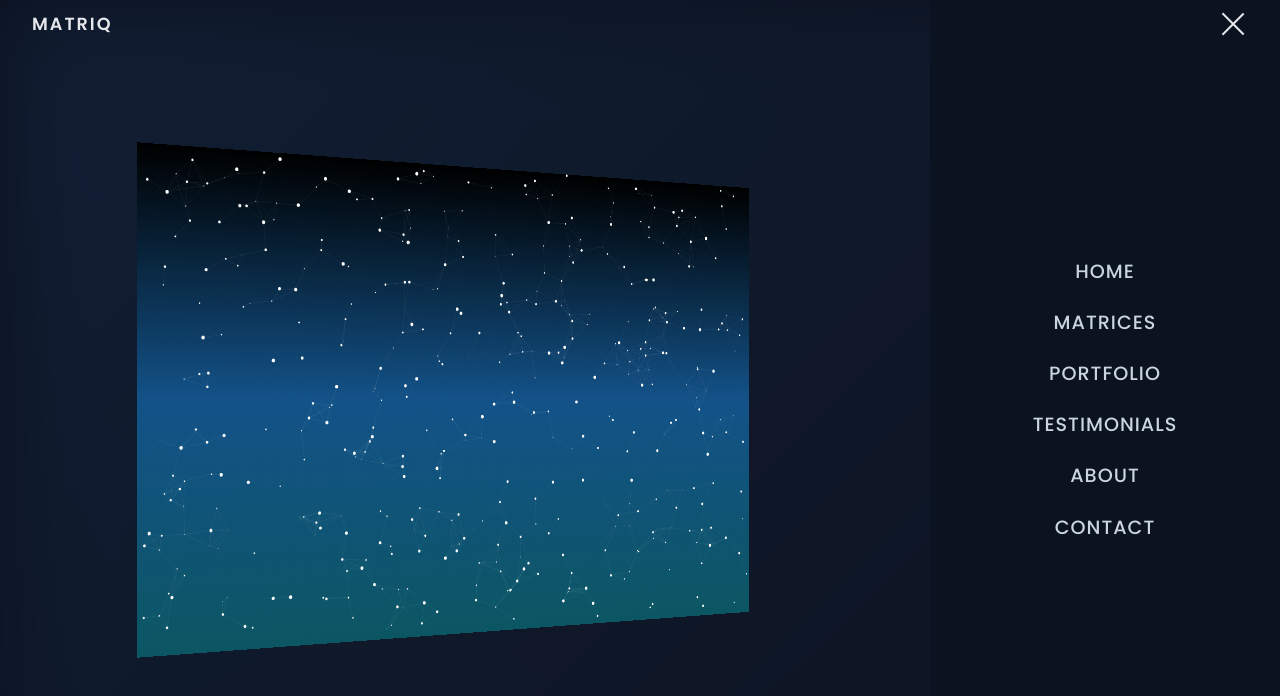
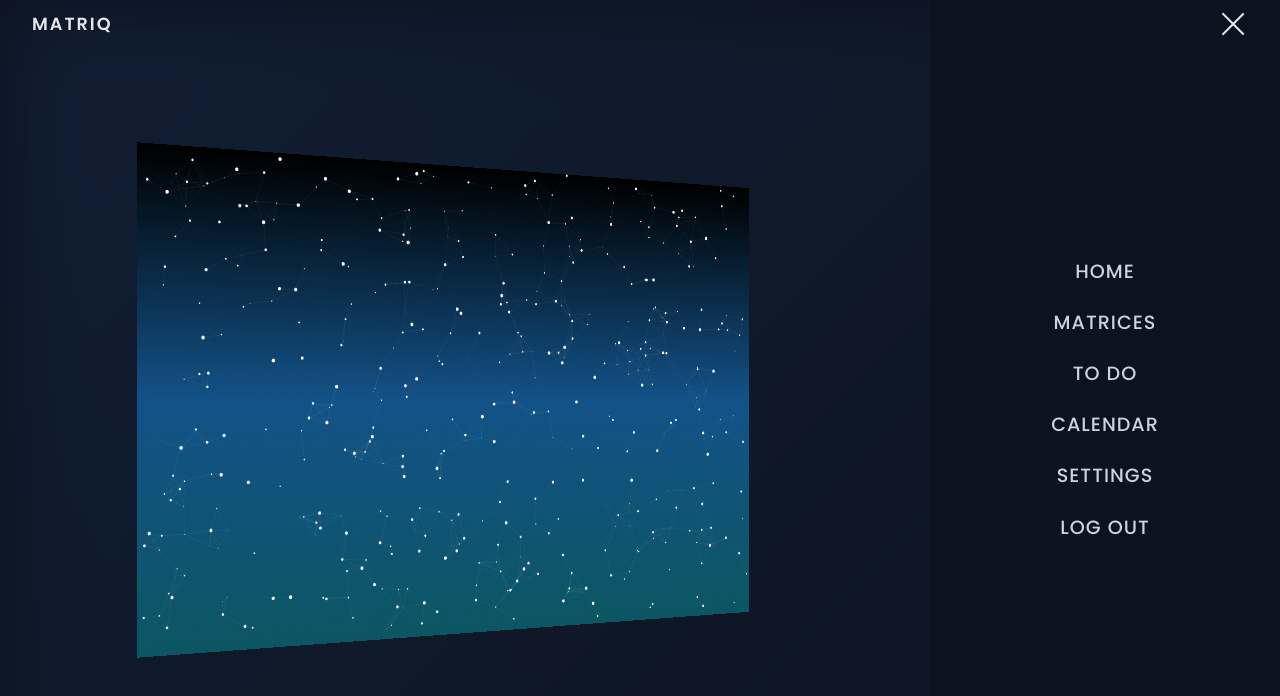
Before and after one commit to darrenn19/matriq, a React (Vite) app: page /#/matrix in a window 1280 px wide. Both pictures are taken after a click on the element 1224 px from the left and 24 px from the top of the page. Shown: the top 696 px of the page. Built offline with nearby package versions, Linux system fonts and the light colour scheme.

Commit message:
fix navbar items

```diff
--- a/src/pages/dashboard.jsx
+++ b/src/pages/dashboard.jsx
@@ -170,22 +170,22 @@ export default function Dashboard() {
           </li>
           <li>
             <a href="#" style={{ "--i": "0.30s" }}>
-              Portfolio
+              To Do
             </a>
           </li>
           <li>
             <a href="#" style={{ "--i": "0.45s" }}>
-              Testimonials
+              Calendar
             </a>
           </li>
           <li>
             <a href="#" style={{ "--i": "0.60s" }}>
-              About
+              Settings
             </a>
           </li>
           <li>
             <a href="#" style={{ "--i": "0.75s" }}>
-              Contact
+              Log Out
             </a>
           </li>
         </ul>
--- a/src/pages/matrix.jsx
+++ b/src/pages/matrix.jsx
@@ -53,22 +53,22 @@ export default function MatrixPage() {
           </li>
           <li>
             <a href="#" style={{ "--i": "0.30s" }}>
-              Portfolio
+              To Do
             </a>
           </li>
           <li>
             <a href="#" style={{ "--i": "0.45s" }}>
-              Testimonials
+              Calendar
             </a>
           </li>
           <li>
             <a href="#" style={{ "--i": "0.60s" }}>
-              About
+              Settings
             </a>
           </li>
           <li>
             <a href="#" style={{ "--i": "0.75s" }}>
-              Contact
+              Log Out
             </a>
           </li>
         </ul>
```
